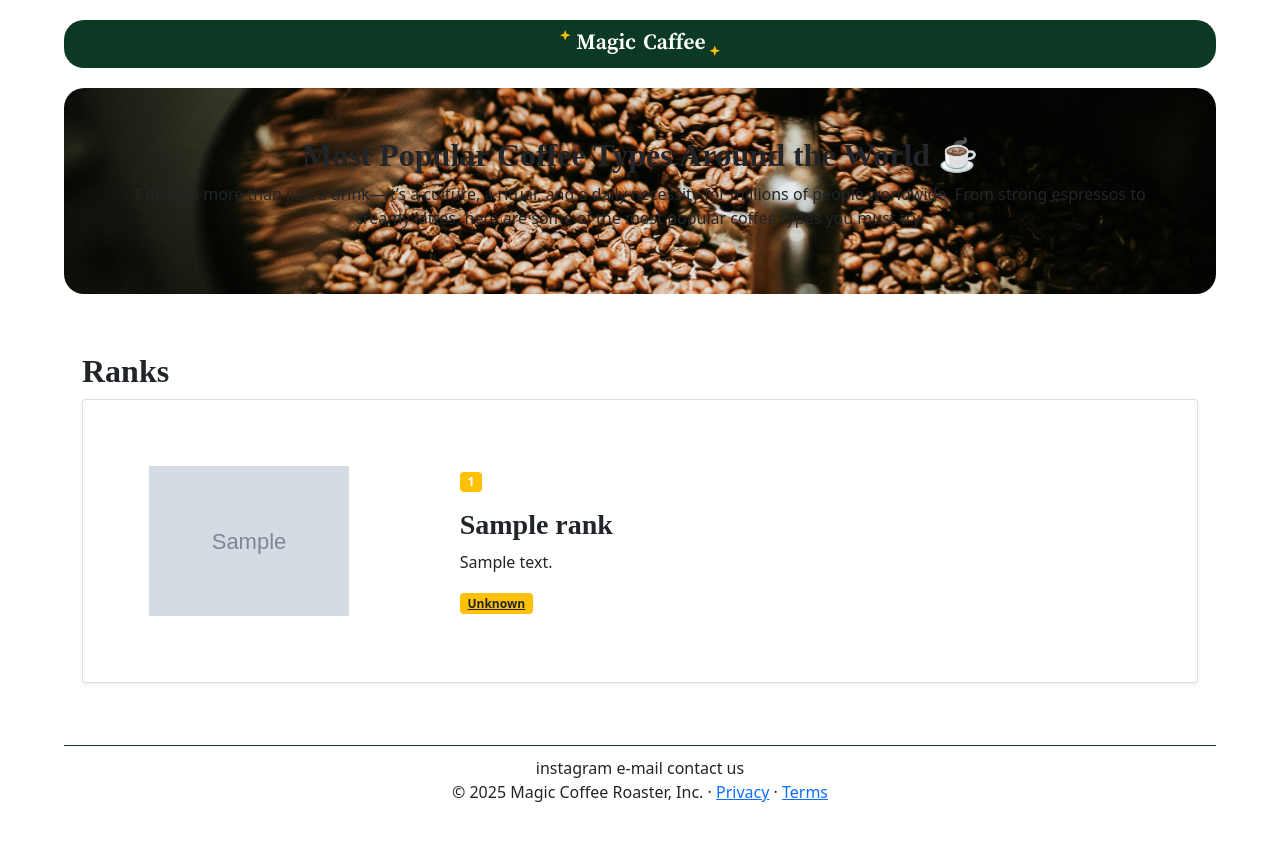
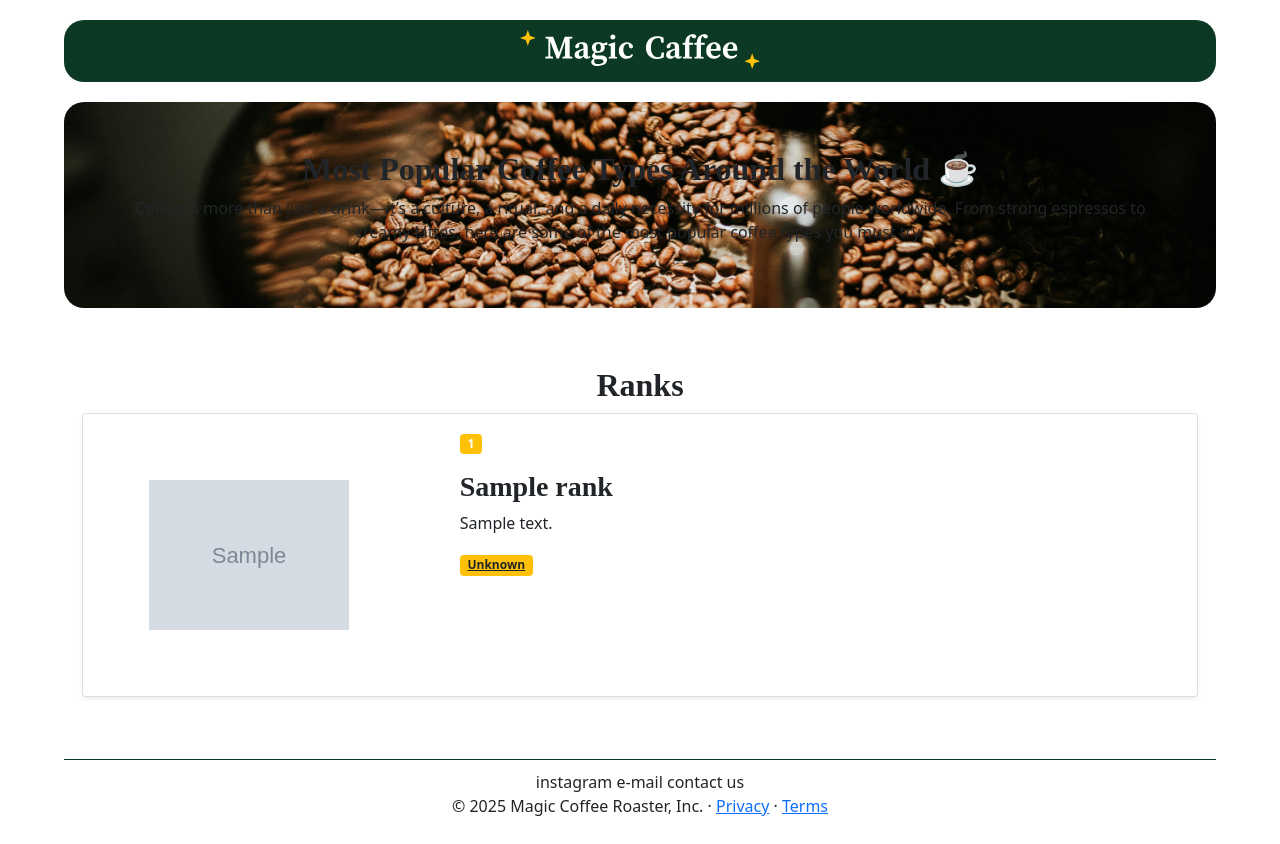
Before and after one commit to wanchanlin/MagicCoffee, a PHP site: page /index.php in a window 1280 px wide. Before the commit the page ends 802 px from the top, so only its background shows below. Run offline with PHP 8.4, Linux system fonts and the light colour scheme; tables that the repository leaves empty or names only in its code hold one stand-in row (values such as "Sample post"); grey boxes marked "Sample" are stand-in pictures; data that the repository does not hold is empty.

Commit message:
new files

```diff
--- a/index.php
+++ b/index.php
@@ -17,7 +17,7 @@
 
     <section class="content-wrapper">
         <div class="container">
-            <h2>Ranks</h2>
+            <h2 class="text-center">Ranks</h2>
             <div class="row">
             <?php
     include('reusables/connection.php');
@@ -30,17 +30,18 @@
         $beanId = $rank['beanId'];
         $beanTypeName = $beanTypes[$beanId] ?? 'Unknown';
 ?>
+
     <div class="col-12">
         <div class="card mb-4 shadow-sm">
-        <div class="card-body d-flex align-items-center">
-            <!-- Image on the left -->
-            <div class="col-md-4 text-center">
-                <img class="drink-img"  src="images/<?php echo $rank['image']; ?>" alt="<?php echo $rank['name']; ?>" class="img-fluid rounded">
+            <div class="card-body d-flex flex-column flex-md-row">
+                <!-- Image on top on mobile, right on larger screens -->
+                <div class=" col-md-4 text-center">
+                    <img class="drink-img img-fluid rounded" src="images/<?php echo $rank['image']; ?>" alt="<?php echo $rank['name']; ?>">
                 </div>
-            <!-- Content on the right -->
-            <div class="col-md-8">
+                <!-- Content below image on mobile, left on larger screens -->
+                <div class=" col-md-8">
                     <p class="badge yellow"><?php echo $rank['id']; ?></p>
-                <h3 style="text-align: left; "><?php echo $rank['name']; ?></h3>
+                    <h3 style="text-align: left;"><?php echo $rank['name']; ?></h3>
                     <p><?php echo $rank['description']; ?></p>
                     <a href="bean_detail.php?beanId=<?php echo $beanId; ?>" class="badge bg-warning text-dark">
                     <?php echo $beanTypeName; ?>
@@ -57,3 +58,4 @@
 
     <?php include('reusables/footer.php'); ?>
 </body>
+</html>
--- a/reusables/connection.php
+++ b/reusables/connection.php
@@ -1,15 +1,15 @@
 <?php
-          $connect = mysqli_connect(
+    $servername = "sql102.infinityfree.com";
+    $username = "if0_38440812";
+    $password = "fSOYTCvVIOtK";
+    $dbname = "if0_38440812_coffee";
 
-            'localhost',
-            'root',
-            'root',
-            'coffee'
-          );
-          if(!$connect){
-            echo 'Error Code: ' . mysqli_connect_errno();
-            echo 'Error Message: ' . mysqli_connect_error();
-            exit;
-          }
+    $connect = mysqli_connect($servername, $username, $password, $dbname);
 
-        ?>
+
+    if(!$connect){
+        echo 'Error Code: ' . mysqli_connect_errno() . '<br>';
+        echo 'Error Message: ' . mysqli_connect_error();
+        exit;
+    }
+?>
--- a/reusables/nav.php
+++ b/reusables/nav.php
@@ -2,7 +2,7 @@
 <nav class="navbar navbar-expand-lg nav-bg">
   <div class="container-fluid d-flex justify-content-center">
     <a href="index.php">
-      <img style="width: 10em;" src="images/logo1.svg" alt="Logo">
+      <img style="width: 15em;" src="images/logo1.svg" alt="Logo">
     </a>
   </div>
 </nav>
```
Lines whose indentation alone changed are shown as unchanged.
